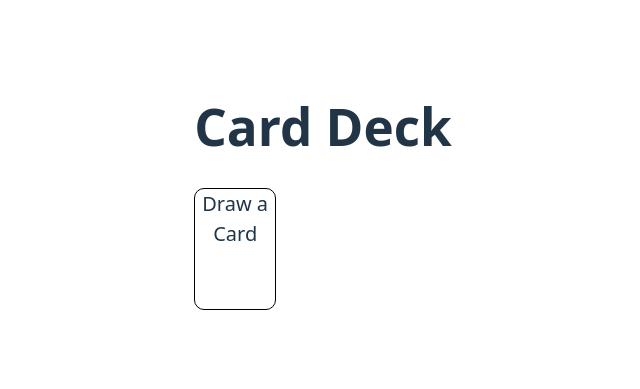
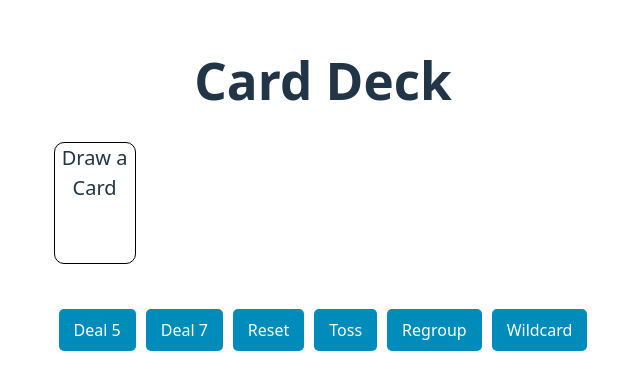
Before and after one commit to anmolcheema8/card-deck-app, a React (Vite) app: page / in a window 1280 px wide. Shown: the part 213-602 px from the top of the page, without its empty margins (317-957 px from the left). Built offline with nearby package versions, Linux system fonts and the light colour scheme.

Commit message:
Added buttons: Deal 5, Deal 7, Reset, Toss, Regroup, Wildcard and updated css for minor styling

```diff
--- a/src/App.css
+++ b/src/App.css
@@ -22,6 +22,24 @@
 }
 
 .drawn-cards {
+  margin-top: 20px;
   display: flex;
   flex-wrap: wrap;
 }
+
+.buttons {
+  margin-top: 20px;
+  display: flex;
+  flex-wrap: wrap;
+}
+
+.buttons button {
+  margin: 5px;
+  padding: 10px 15px;
+  font-size: 16px;
+  cursor: pointer;
+  background-color: #008cba;
+  color: white;
+  border: none;
+  border-radius: 5px;
+}
--- a/src/components/Deck.jsx
+++ b/src/components/Deck.jsx
@@ -36,7 +36,18 @@ const Deck = () => {
               <Card value={card.value} suit={card.suit}/>
             ))}
           </div>
+
+          <div className="buttons">
+            <button>Deal 5</button>
+            <button>Deal 7</button>
+            <button>Reset</button>
+            <button>Toss</button>
+            <button>Regroup</button>
+            <button>Wildcard</button>
+          </div>
         </div>
+
+
     );
 };
 
```
